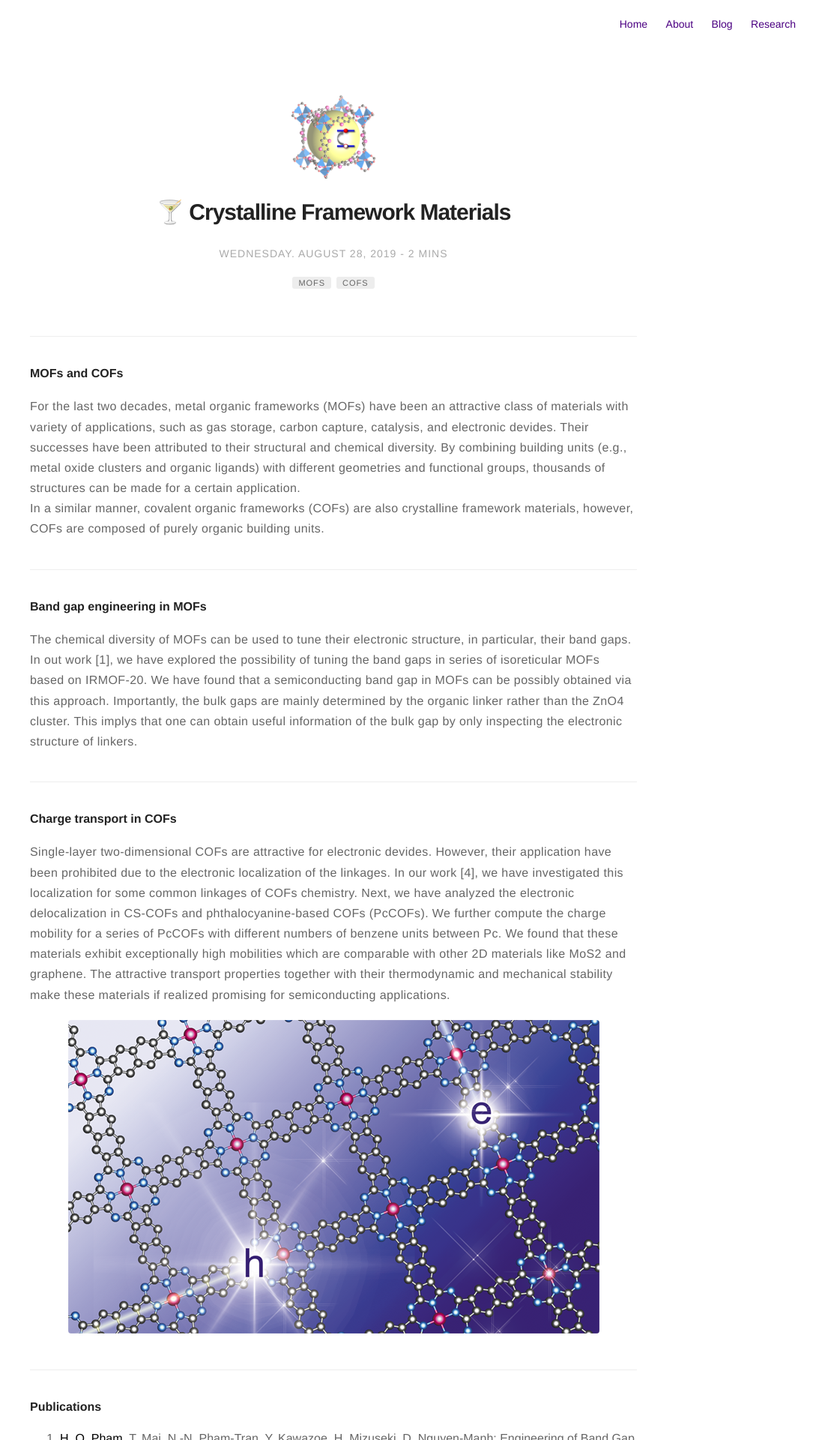
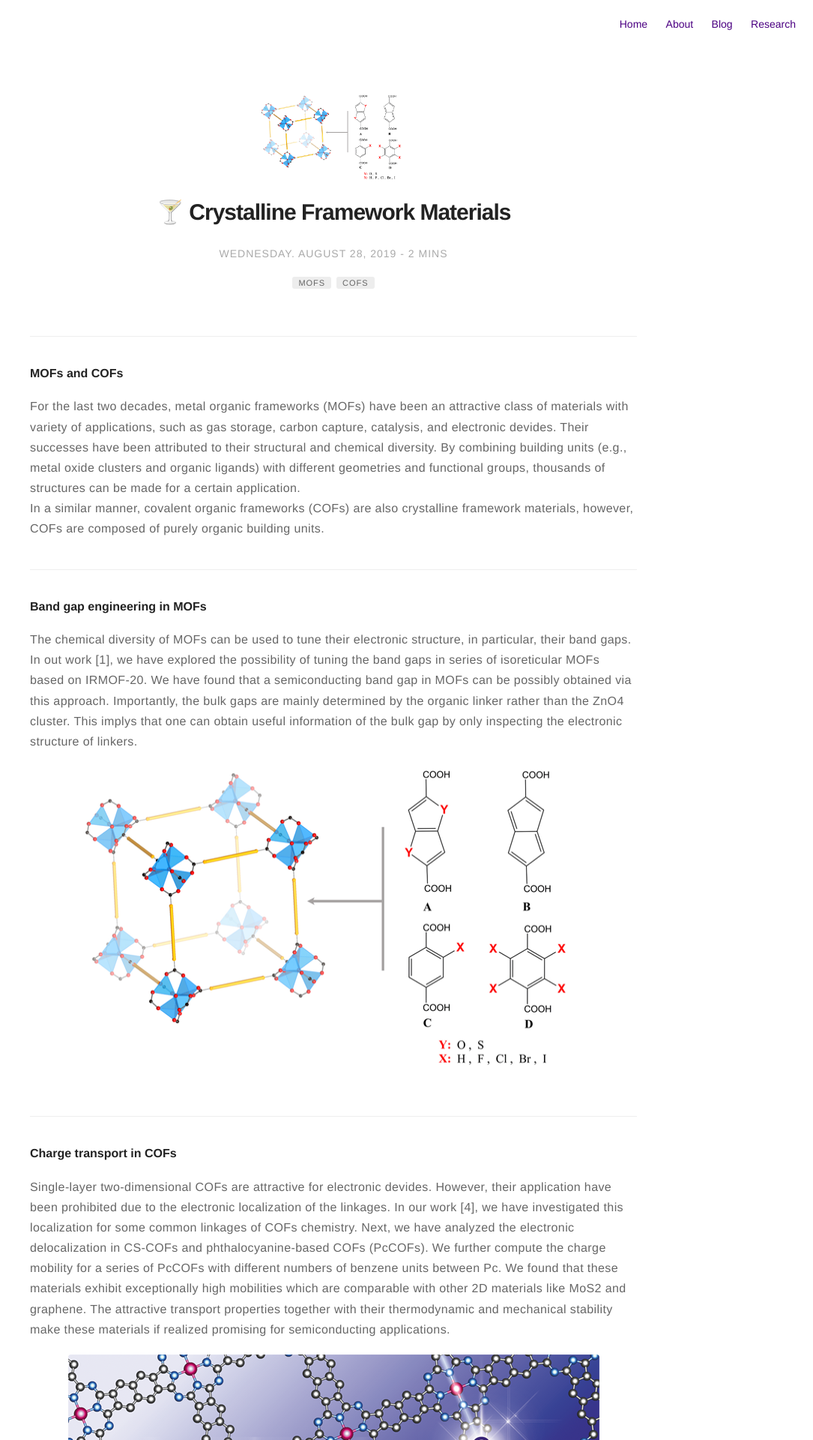
Before and after one commit to hungpham2017/hungpham2017.github.io, a Jekyll site: the page built from _posts/2019-08-28-MOFs_COFs.markdown, in a window 1280 px wide. Shown: the top 1920 px of the page at 75% size, without its empty margins (195-1280 px from the left). Built offline with Jekyll 4.4.1, drawn with Linux system fonts in a browser that asks for light colours; emoji names are drawn with the system emoji font; comment, search, counter and statistics services are not loaded.

Commit message:
writing COFs/MOFs

```diff
--- a/_posts/2019-08-28-MOFs_COFs.markdown
+++ b/_posts/2019-08-28-MOFs_COFs.markdown
@@ -41,6 +41,10 @@
 This implys that one can obtain useful information of the bulk gap by only inspecting the electronic structure of linkers.
 </p>
 
+<p align="center">
+  <img width="709" height="418" src="https://raw.githubusercontent.com/hungpham2017/hungpham2017.github.io/master/assets/images/MOFs.png">
+</p>
+
 ---
 <h4>Charge transport in COFs</h4>
 <p>
```
Also changed, not shown: assets/images/MOFs.png.
